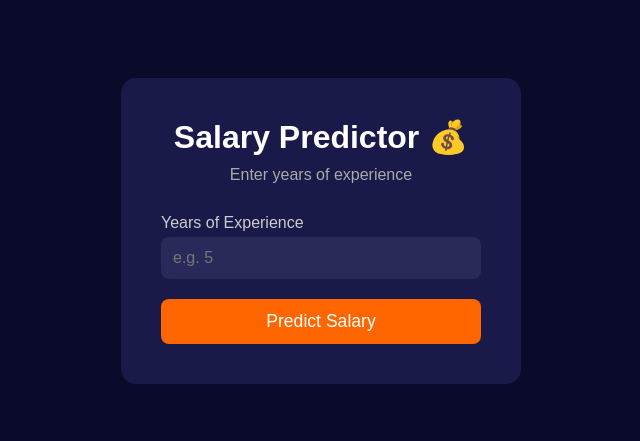
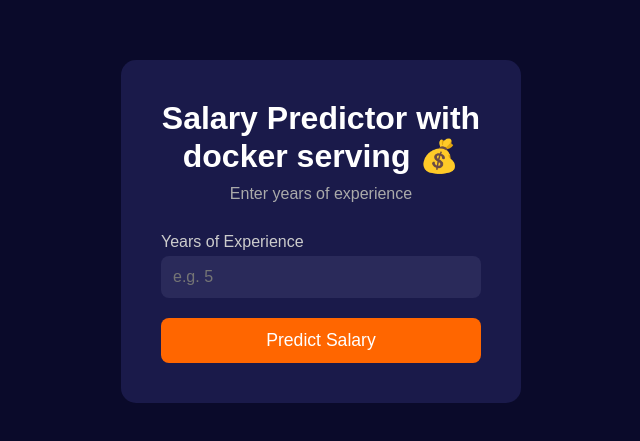
Before and after one commit to mammadabbasli/my-fastapi, a plain HTML site: page static/index.html in a window 1280 px wide. Shown: the part 169-610 px from the top of the page, without its empty margins (319-959 px from the left). Drawn offline with Linux system fonts and the light colour scheme.

Commit message:
dockerized app with CI/CD

```diff
--- a/static/index.html
+++ b/static/index.html
@@ -8,7 +8,7 @@
 </head>
 <body>
     <div class="card">
-        <h1>Salary Predictor 💰</h1>
+        <h1>Salary Predictor with docker serving 💰</h1>
         <p>Enter years of experience</p>
         <label>Years of Experience</label>
         <input type="number" id="experience" placeholder="e.g. 5" min="0" max="50">
```
Also changed, not shown: 2 other files.
